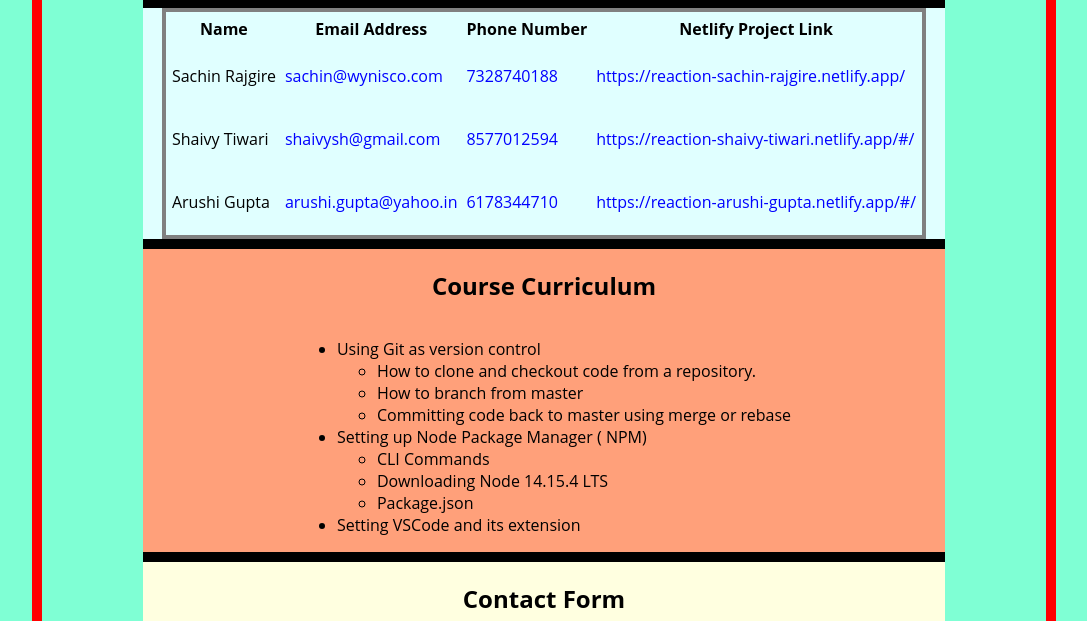
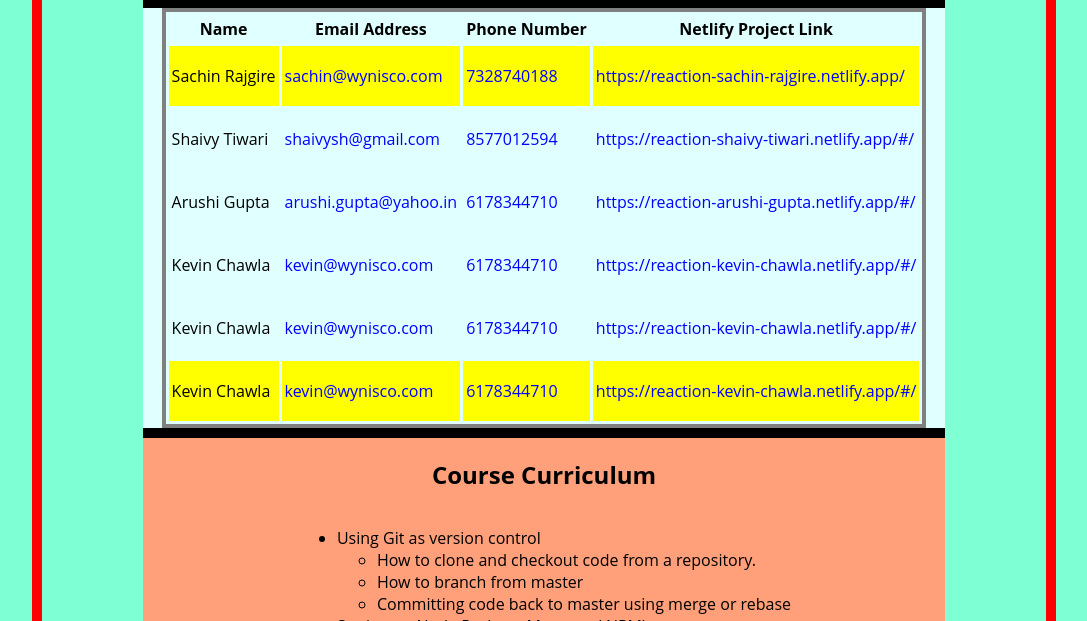
Before and after one commit to sachinrajgire/cssplay, a plain HTML site: page index.html in a window 1280 px wide. Shown: the part 844-1465 px from the top of the page, without its empty margins (96-1183 px from the left). Drawn offline with Linux system fonts and the light colour scheme.

Commit message:
first push

```diff
--- a/index.css
+++ b/index.css
@@ -85,3 +85,20 @@ a:hover {
     width: 100%;
     height: 70vh;
 }
+
+/* .table-style tr:nth-of-type(3n+4)   {
+    background-color: yellow;
+} */
+
+/* SOLUTION  1 */
+.table-style tr:nth-child(2),.table-style tr:last-child {
+    background-color: yellow;
+}
+
+/* SOLUTION 2 */
+.table-style tr:last-child {
+    background-color: yellow;
+} */
+.table-style tr:last-child {
+    background-color: yellow;
+}
--- a/index.html
+++ b/index.html
@@ -47,9 +47,10 @@
 
     <section>
         <div class="center records-container thb">
-        <table style="border:4px solid grey" cellspacing="3" cellpadding="3">
-    <tbody>
-    <tr >
+        <table class="table-style" style="border:4px solid grey" cellspacing="3" cellpadding="3">
+            <tbody>
+
+    <tr>
         <th>Name</th>
         <th>Email Address</th>
         <th>Phone Number</th>
@@ -79,10 +80,39 @@
         <td><a target="_blank"
                 href="https://reaction-arushi-gupta.netlify.app/#/">https://reaction-arushi-gupta.netlify.app/#/</a></td>
     </tr>
+    <tr>
+        <td>
+            <p title="arushi.gupta@yahoo.in">Kevin Chawla</p>
+        </td>
+        <td><a href="mailto:arushi.gupta@yahoo.in">kevin@wynisco.com</a></td>
+        <td><a type="tel">6178344710</a></td>
+        <td><a target="_blank"
+                href="https://reaction-arushi-gupta.netlify.app/#/">https://reaction-kevin-chawla.netlify.app/#/</a></td>
+    </tr>
+    <tr>
+        <td>
+            <p title="arushi.gupta@yahoo.in">Kevin Chawla</p>
+        </td>
+        <td><a href="mailto:arushi.gupta@yahoo.in">kevin@wynisco.com</a></td>
+        <td><a type="tel">6178344710</a></td>
+        <td><a target="_blank"
+                href="https://reaction-arushi-gupta.netlify.app/#/">https://reaction-kevin-chawla.netlify.app/#/</a></td>
+    </tr>
+    <tr>
+        <td>
+            <p title="arushi.gupta@yahoo.in">Kevin Chawla</p>
+        </td>
+        <td><a href="mailto:arushi.gupta@yahoo.in">kevin@wynisco.com</a></td>
+        <td><a type="tel">6178344710</a></td>
+        <td><a target="_blank"
+                href="https://reaction-arushi-gupta.netlify.app/#/">https://reaction-kevin-chawla.netlify.app/#/</a></td>
+    </tr>
 </tbody>
         </table>
     </div>
     </section>
+
+
 
 <section>
     <div class='center curriculum-container thb'>
```
Also changed, not shown: common.css (line endings or trailing spaces).
